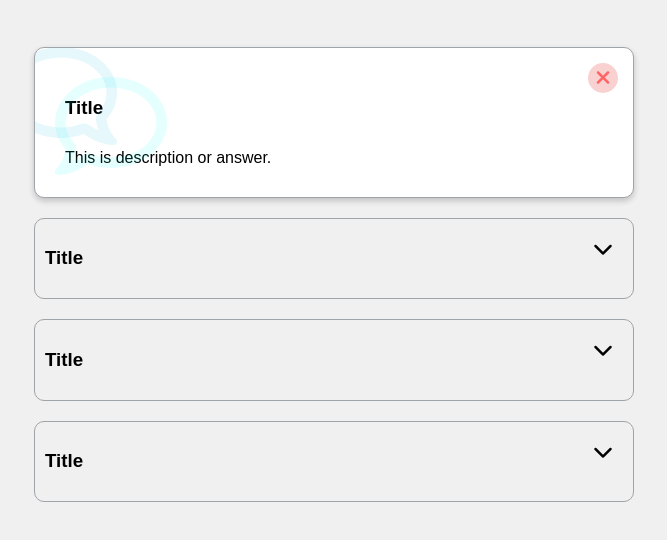
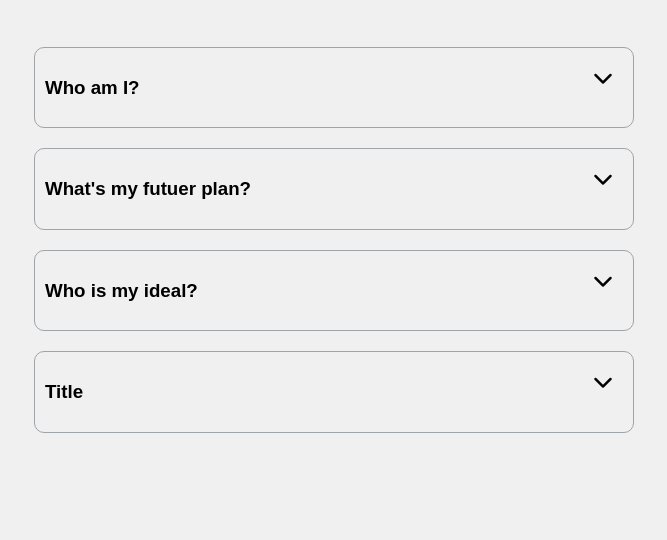
Before and after one commit to khushalGrover/Web_Base_Minor_Projects.github.io, a plain HTML site: page Day_12_FAQ_Collapse/src/index.html in a window 1280 px wide. Shown: the part 90-630 px from the top of the page, without its empty margins (306-973 px from the left). Drawn offline with Linux system fonts and the light colour scheme; a web font is replaced by a local one.

Commit message:
day 12 UPDATE
add some sample questions and answers

```diff
--- a/Day_12_FAQ_Collapse/src/index.html
+++ b/Day_12_FAQ_Collapse/src/index.html
@@ -12,15 +12,13 @@
 <body>
     <h1>Frequently Asked Questions</h1>
 
-
-
     <div class="faq-container">
-        <div class="faq active">
+        <div class="faq">
             <h3 class="faq-title">
-                Title
+                Who am I?
             </h3>
             <p class="faq-text">
-                This is description or answer.
+                I'm Khushal. I'm a self-taught game developer. Curious about technology.I like to describe my self as CG lover and Creative person.
             </p>
             <button class="faq-toggle">
                 <i class="fas fa-chevron-down"></i>
@@ -31,11 +29,11 @@
     <div class="faq-container">
         <div class="faq">
             <h3 class="faq-title">
-                Title
+                What's my futuer plan?
             </h3>
-            <p class="faq-text">
-                This is description or answer.
-            </p>
+            <div class="faq-text">
+                Currently I am learning how to build awesome 3D websites/games using Three.JS and React.. My Long term goal is to get my dream role position <span class="faq-text-monoStyle">ie. TD (Technical Director)</span> role in a reputed company.
+            </div>
             <button class="faq-toggle">
                 <i class="fas fa-chevron-down"></i>
                 <i class="fas fa-times"></i>
@@ -45,10 +43,14 @@
     <div class="faq-container">
         <div class="faq">
             <h3 class="faq-title">
-                Title
+                Who is my ideal?
             </h3>
             <p class="faq-text">
-                This is description or answer.
+                <ul class="faq-text">
+                    <li>Aman Dhattarwal - Founder - Apni Kaksha </li>
+                    <li>Andrew Price - Founder - Blender Guru</li>
+                    <li>Asbjørn Thirslund - Founder & CEO - Brackeys</li>
+                </ul>
             </p>
             <button class="faq-toggle">
                 <i class="fas fa-chevron-down"></i>
--- a/Day_12_FAQ_Collapse/src/style.css
+++ b/Day_12_FAQ_Collapse/src/style.css
@@ -1,4 +1,5 @@
 @import url('https://fonts.googleapis.com/css2?family=Muli&display=swap');
+@import url('https://fonts.googleapis.com/css2?family=Roboto&display=swap');
 
 * {
     box-sizing: border-box;
@@ -64,6 +65,10 @@ h1
     margin: 0 35px 0 0;
 }
 
+.faq-text-monoStyle{
+    font-family: 'Roboto', bold;
+}
+
 .faq-text{
     display: none;
     margin: 30px 0 0;
```
